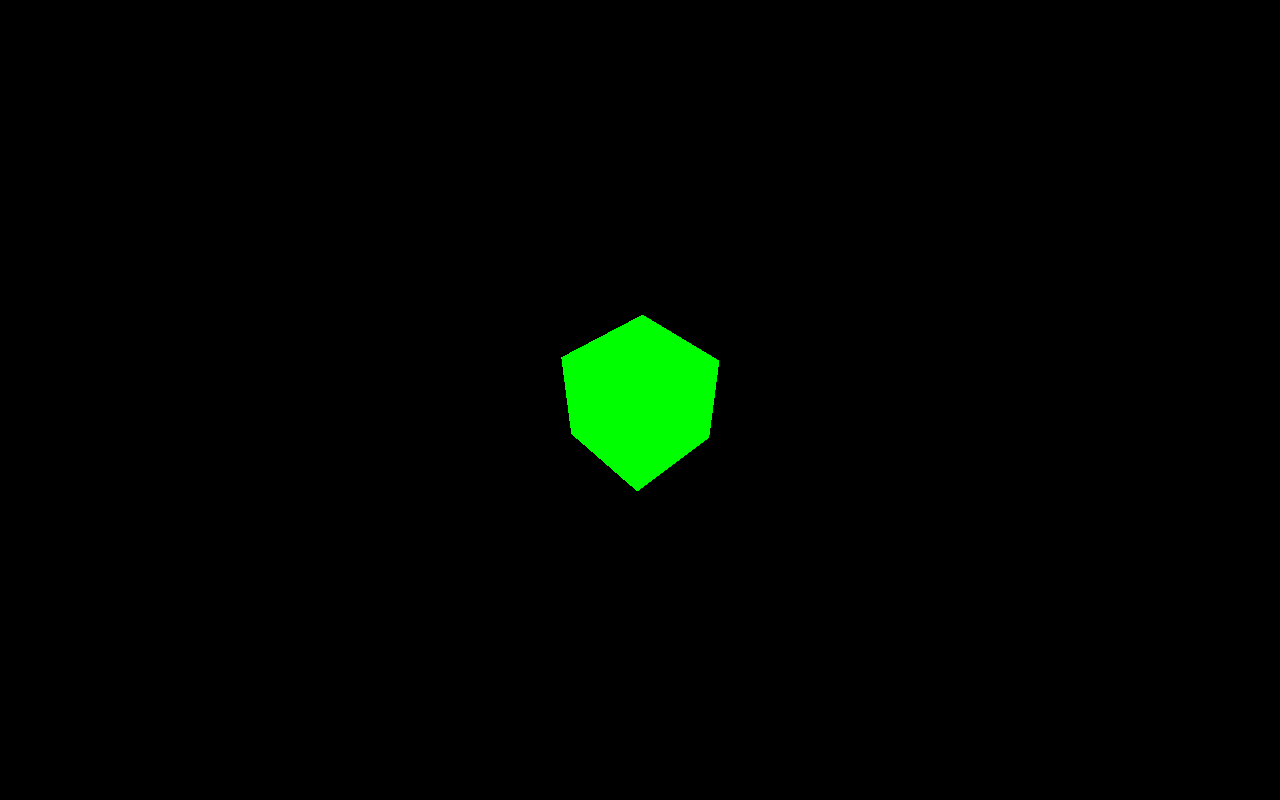
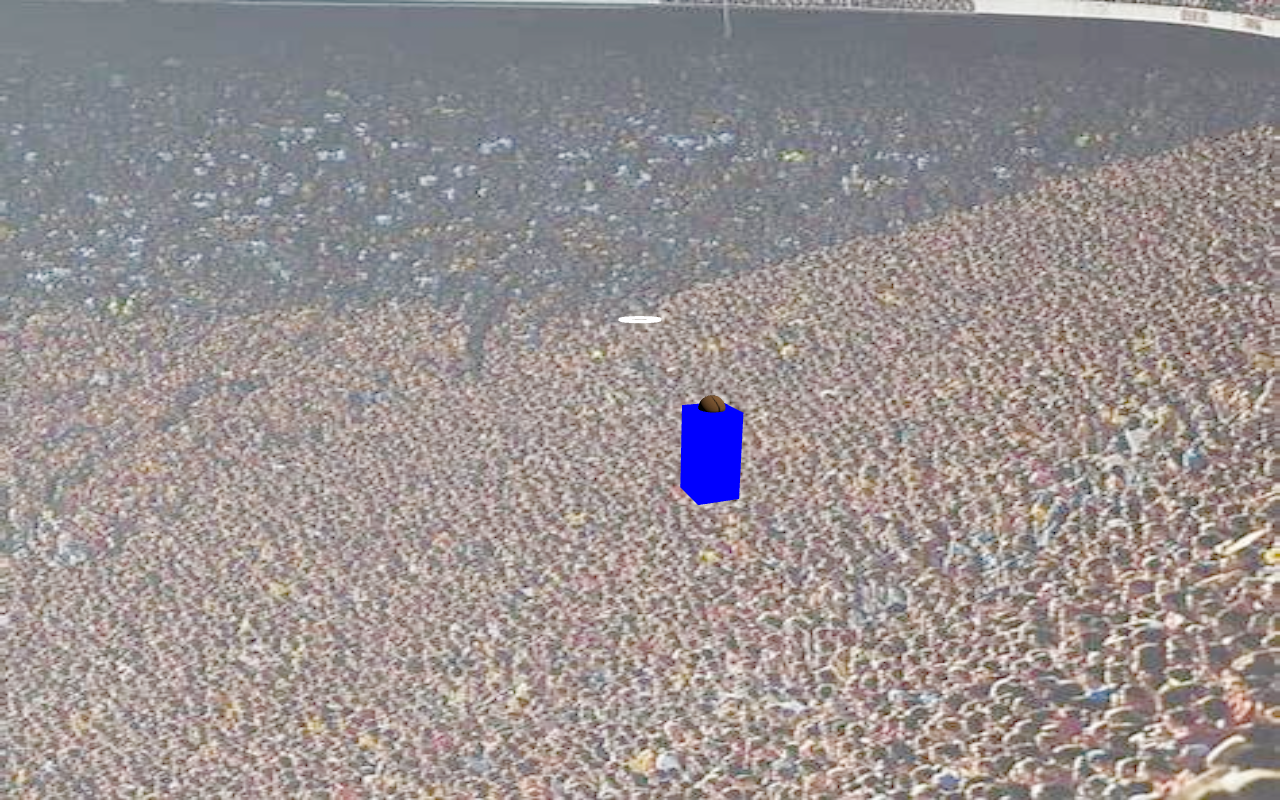
Before and after one commit to kylej21/SportsGraphics, a website built with Vite: page index.html in a window 1280 px wide. Built offline with nearby package versions, Linux system fonts and the light colour scheme; animation ran at ten frames a second.

Commit message:
More project architecture + initial texturing

```diff
--- a/index.html
+++ b/index.html
@@ -8,6 +8,6 @@
 		</style>
 	</head>
 	<body>
-		<script type="module" src="/main.js"></script>
+		<script type="module" src="/src/main.js"></script>
 	</body>
 </html>
--- a/main.js
+++ /dev/null
@@ -1,25 +0,0 @@
-import * as THREE from 'three';
-
-const scene = new THREE.Scene();
-const camera = new THREE.PerspectiveCamera( 75, window.innerWidth / window.innerHeight, 0.1, 1000 );
-
-const renderer = new THREE.WebGLRenderer();
-renderer.setSize( window.innerWidth, window.innerHeight );
-renderer.setAnimationLoop( animate );
-document.body.appendChild( renderer.domElement );
-
-const geometry = new THREE.BoxGeometry( 1, 1, 1 );
-const material = new THREE.MeshBasicMaterial( { color: 0x00ff00 } );
-const cube = new THREE.Mesh( geometry, material );
-scene.add( cube );
-
-camera.position.z = 5;
-
-function animate() {
-
-	cube.rotation.x += 0.01;
-	cube.rotation.y += 0.01;
-
-	renderer.render( scene, camera );
-
-}
--- /dev/null
+++ b/src/input.js
@@ -0,0 +1,10 @@
+export function handleInput(ball) {
+    window.addEventListener('keydown', (e) => {
+      if (e.code === 'Space') {
+        ball.shoot();
+      }
+      else if (e.code === 'Backspace') {
+        ball.reset();
+      }
+    });
+  }
--- /dev/null
+++ b/src/main.js
@@ -0,0 +1,26 @@
+import { scene, camera, renderer, controls } from './scene.js';
+import { Player } from './models/Player.js';
+import { Ball } from './models/Ball.js';
+import { Hoop } from './models/Hoop.js';
+import { handleInput } from './input.js';
+
+const player = new Player();
+const ball = new Ball();
+const hoop = new Hoop();
+
+scene.add(player.mesh);
+scene.add(ball.mesh);
+scene.add(hoop.mesh);
+
+camera.position.z = 10;
+
+function animate() {
+  requestAnimationFrame(animate);
+  ball.update();
+  controls.update();
+  renderer.render(scene, camera);
+}
+
+handleInput(ball);
+
+animate();
--- /dev/null
+++ b/src/models/Ball.js
@@ -0,0 +1,39 @@
+import * as THREE from 'three';
+
+/*
+    Ball
+    - Constructor
+    - shoot()
+    - update()
+    - reset()
+
+    FREE TEXTURE FROM : https://www.vecteezy.com/vector-art/135839-basketball-texture-free-vector
+*/
+
+
+
+export class Ball {
+  constructor() {
+    const geometry = new THREE.SphereGeometry(0.3, 32, 32);
+    const texture = new THREE.TextureLoader().load('/basketball.webp');
+    const material = new THREE.MeshStandardMaterial({ map: texture });
+    this.mesh = new THREE.Mesh(geometry, material);
+    this.mesh.position.set(0, 2, 0);
+    this.velocity = null;
+  }
+
+  shoot() {
+    this.velocity = new THREE.Vector3(0, 0.5, -0.17);
+  }
+
+  update() {
+    if (this.velocity) {
+      this.mesh.position.add(this.velocity);
+      this.velocity.y -= 0.03;
+    }
+  }
+  reset() {
+    this.mesh.position.set(0, 2, 0);
+    this.velocity = null;
+  }
+}
--- /dev/null
+++ b/src/models/Hoop.js
@@ -0,0 +1,11 @@
+import * as THREE from 'three';
+
+export class Hoop {
+  constructor() {
+    const ring = new THREE.TorusGeometry(0.6, 0.05, 16, 100);
+    const material = new THREE.MeshBasicMaterial({ color: 0xffffff });
+    this.mesh = new THREE.Mesh(ring, material);
+    this.mesh.rotation.x = Math.PI / 2;
+    this.mesh.position.set(0, 3.5, -5);
+  }
+}
--- /dev/null
+++ b/src/models/Player.js
@@ -0,0 +1,10 @@
+import * as THREE from 'three';
+
+export class Player {
+  constructor() {
+    const geometry = new THREE.BoxGeometry(1, 2, 1);
+    const material = new THREE.MeshBasicMaterial({ color: 0x0000ff });
+    this.mesh = new THREE.Mesh(geometry, material);
+    this.mesh.position.set(0, 1, 0);
+  }
+}
--- /dev/null
+++ b/src/scene.js
@@ -0,0 +1,37 @@
+import * as THREE from 'three';
+import { OrbitControls } from 'three/examples/jsm/controls/OrbitControls.js';
+
+// scene
+export const scene = new THREE.Scene();
+const loader = new THREE.TextureLoader();
+loader.load('/th.jpeg', function(texture) { // can change this background. Keeping as placeholder code
+    scene.background = texture;
+  });
+
+// lights
+const light = new THREE.DirectionalLight(0xffffff, 1);
+light.position.set(5, 10, 5);
+scene.add(light);
+
+
+// camera
+export const camera = new THREE.PerspectiveCamera(
+  75,
+  window.innerWidth / window.innerHeight,
+  0.1,
+  1000
+);
+camera.position.set(-5, 5, 10);
+camera.lookAt(0, 1, -5)
+
+// renderer
+export const renderer = new THREE.WebGLRenderer({ antialias: true });
+renderer.setSize(window.innerWidth, window.innerHeight);
+document.body.appendChild(renderer.domElement);
+
+// orbit controls for testing
+export const controls = new OrbitControls(camera, renderer.domElement);
+controls.enableDamping = true;
+controls.dampingFactor = 0.05;
+controls.target.set(0, 1, -5);
+controls.update();
```
Also changed, not shown: public/basketball.webp (added), public/th.jpeg (added).
